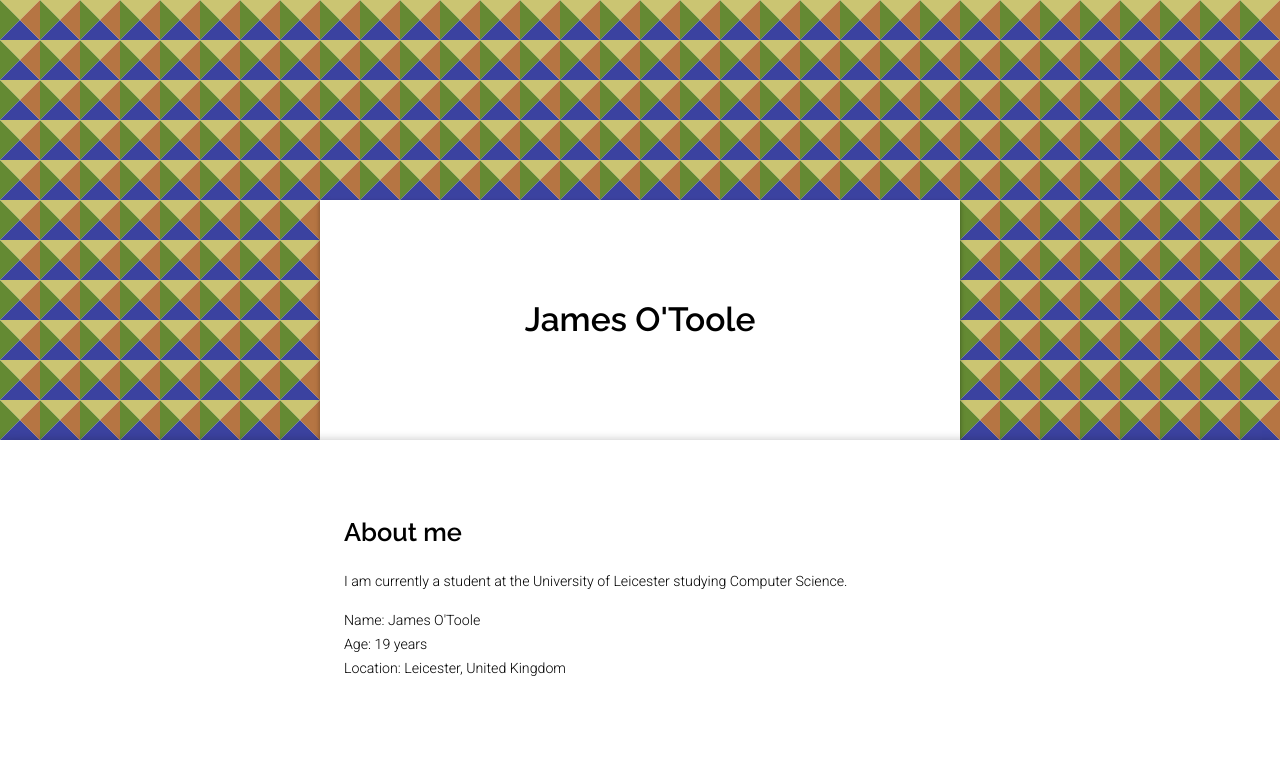
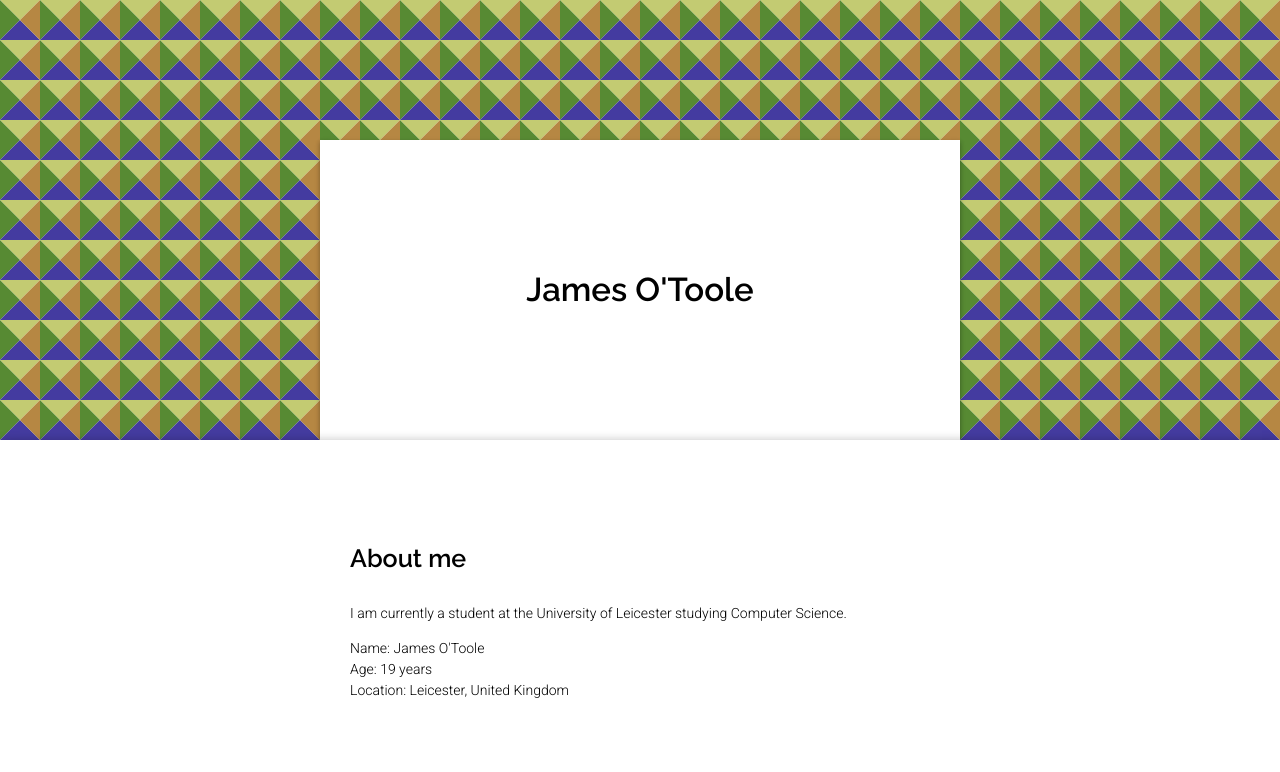
Before and after one commit to SmileyJames/CV, a plain HTML site: page index.html in a window 1280 px wide. Shown: the top 772 px of the page. Drawn offline with Linux system fonts and the light colour scheme.

Commit message:
Improved typography

```diff
--- /dev/null
+++ b/styles/_breakpoints.scss
@@ -0,0 +1,16 @@
+$tera: 1920px;
+$giga: 1670px;
+$mega: 1400px;
+$kilo: 1000px;
+$milli: 800px;
+$micro: 450px;
+$nano: 587px;
+$pico: 400px;
+
+@mixin media($breakpoint)
+{
+    @media all and (max-width: $breakpoint)
+    {
+        @content;
+    }
+}
--- a/styles/_typography.scss
+++ b/styles/_typography.scss
@@ -11,14 +11,17 @@ $dwarf: 14;
 $hobbit: 12;
 $goblin: 10;
 
+html
+{
+    font-size: 125%;
+}
+
 @mixin font($size, $family)
 {
-    font-size: $size + px;
-    $viewport: ($size / 30) + vw;
-    $min-px: ($size / 1.7) + px;
-    font-size: calc( #{$viewport} + #{$min-px});
+    font-size: ($size / 20) + px;
+    font-size: ($size / 20) + rem;
     font-family: $family;
-    line-height: 1.5rem;
+    line-height: 1.5em;
 }
 
 h1, h2, h3, h4, h5, h6 {
--- a/styles/style.scss
+++ b/styles/style.scss
@@ -1,5 +1,6 @@
 @import "paper";
 @import "content";
+@import "breakpoints";
 @import "typography";
 
 * {
@@ -25,6 +26,15 @@ section {
     margin: 5rem 0;
     background-color: white;
     @include paper(2);
+
+    @include media($milli) {
+        padding: 5rem calc(10% + 1.5rem);
+    }
+
+    @include media($micro) {
+        padding: 5rem calc(5% + 1.5rem);
+    }
+
 }
 
 $colour-top: 55vh;
@@ -47,6 +57,14 @@ section:last-child {
     bottom: 3rem;
     background-color: white;
     @include paper(1);
+
+    @include media($milli) {
+        width: 80%;
+    }
+
+    @include media($micro) {
+        width: 90%;
+    }
 }
 
 #background-svg {
```
Also changed, not shown: css/style.css.
